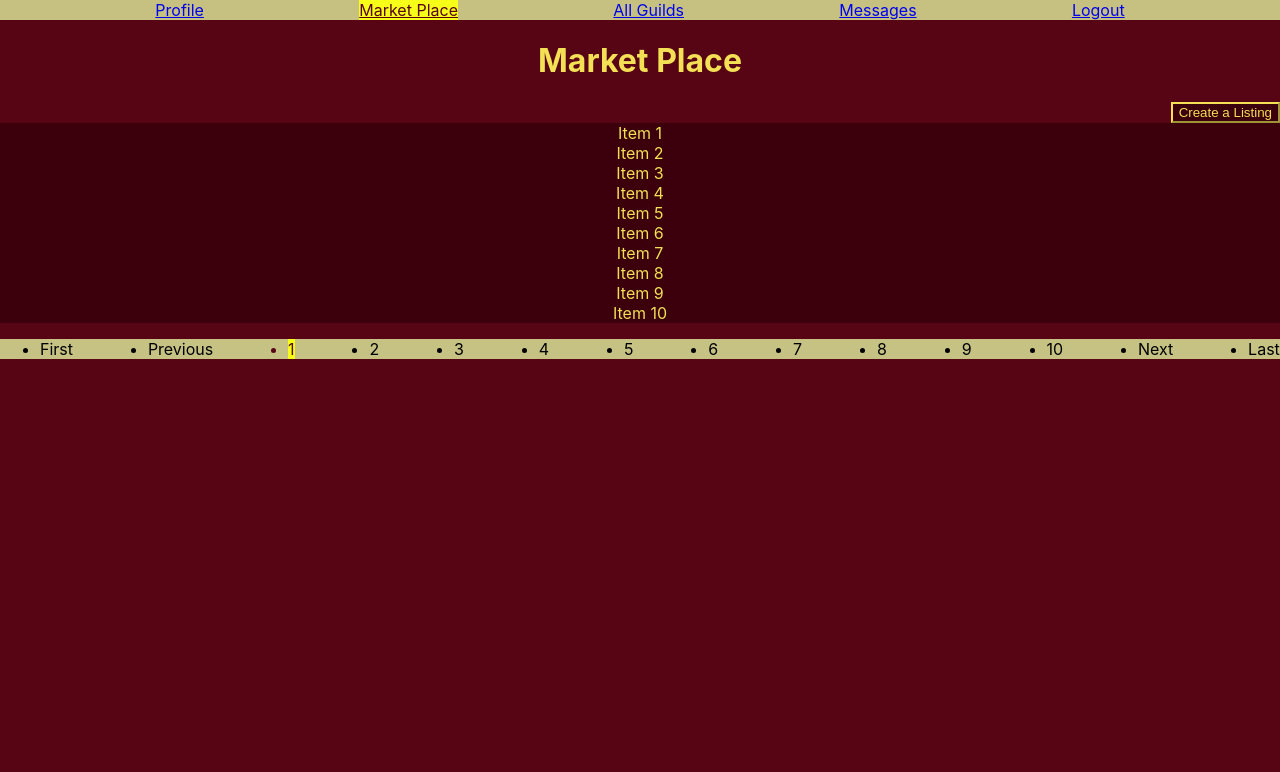
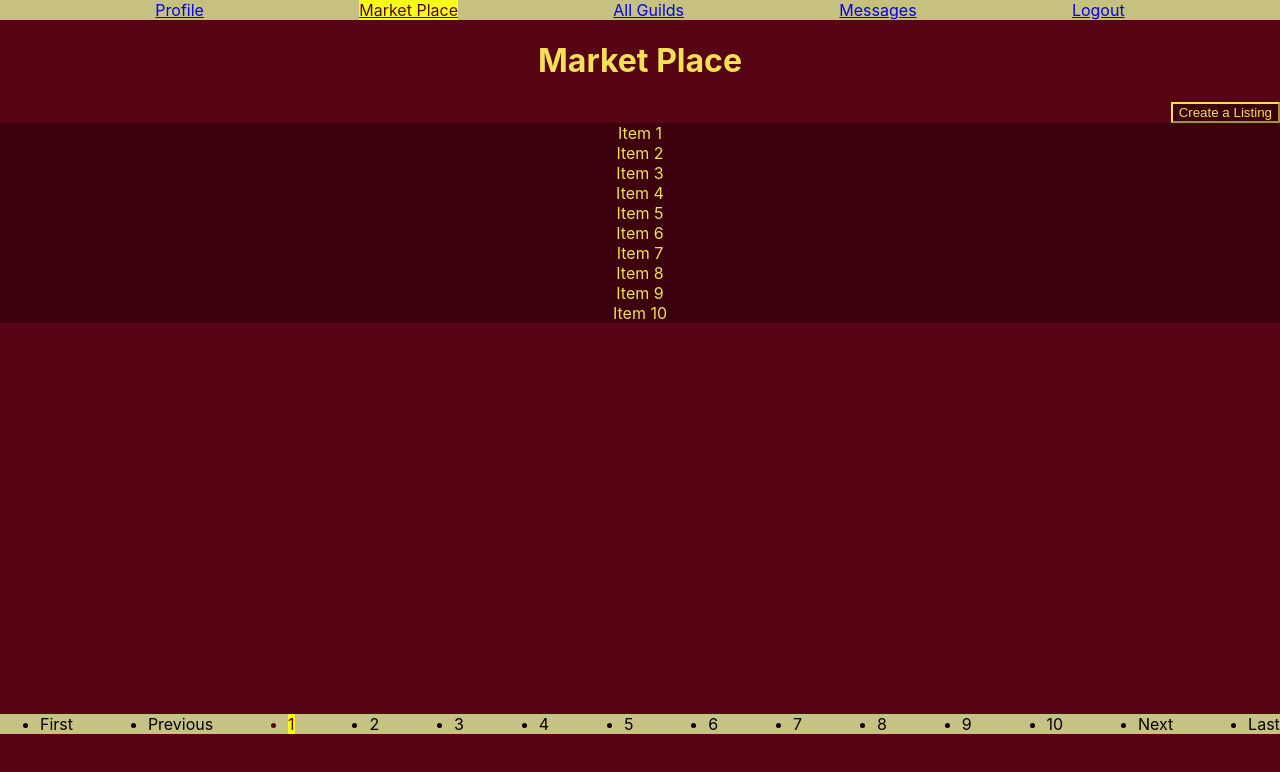
Before and after one commit to srahim457/capstone, a React (Create React App) app in the folder guilds/: page /market-place in a window 1280 px wide. Shown: the top 772 px of the page. Built offline with nearby package versions, Linux system fonts and the light colour scheme.

Commit message:
test screen size

```diff
--- a/guilds/src/components/CreateListing.js
+++ b/guilds/src/components/CreateListing.js
@@ -40,9 +40,10 @@ class CreateListing extends Component {
                 Input the time and date that you want the item returned
               </label>
               <br />
-              <input type='datetime-local'></input>
+              <input type='datetime-local' className='form-input'></input>
             </div>
           </form>
+          <button>Submit</button>
         </div>
       </div>
     );
--- a/guilds/src/components/styles/MarketPlace.css
+++ b/guilds/src/components/styles/MarketPlace.css
@@ -37,7 +37,7 @@
   justify-content: flex-end;
 }
 
-/* .paginate {
-  display: flex;
-  align-items: flex-end;
-} */
+.paginate {
+  position: relative;
+  top: 375px;
+}
```
